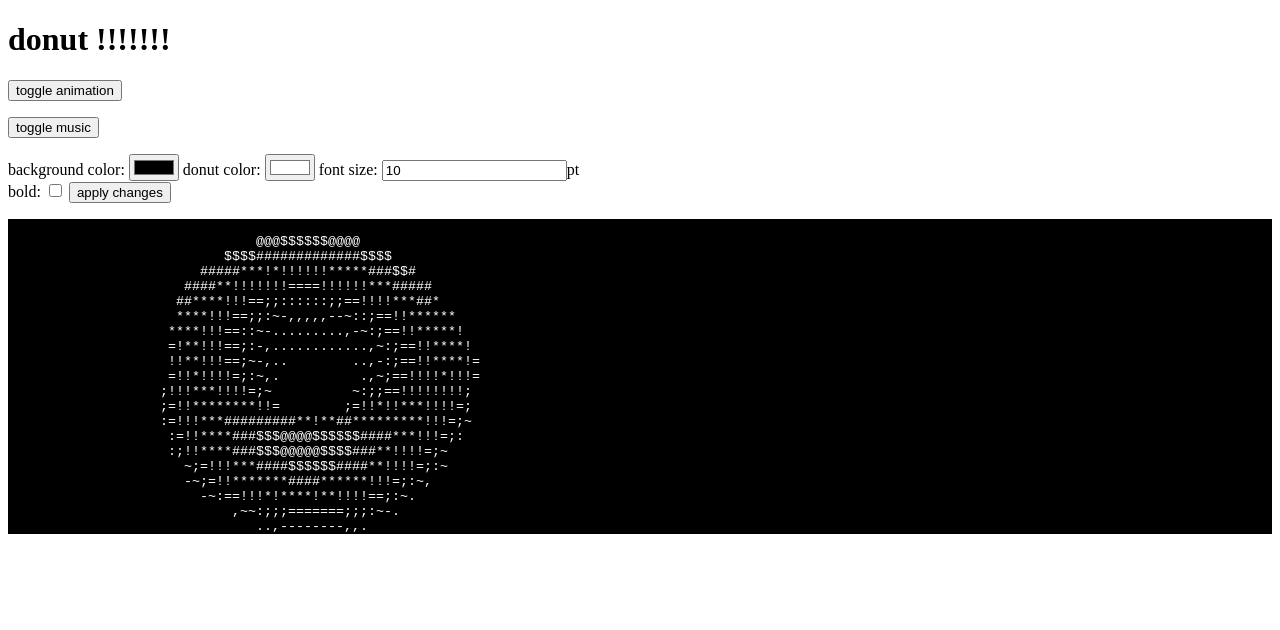
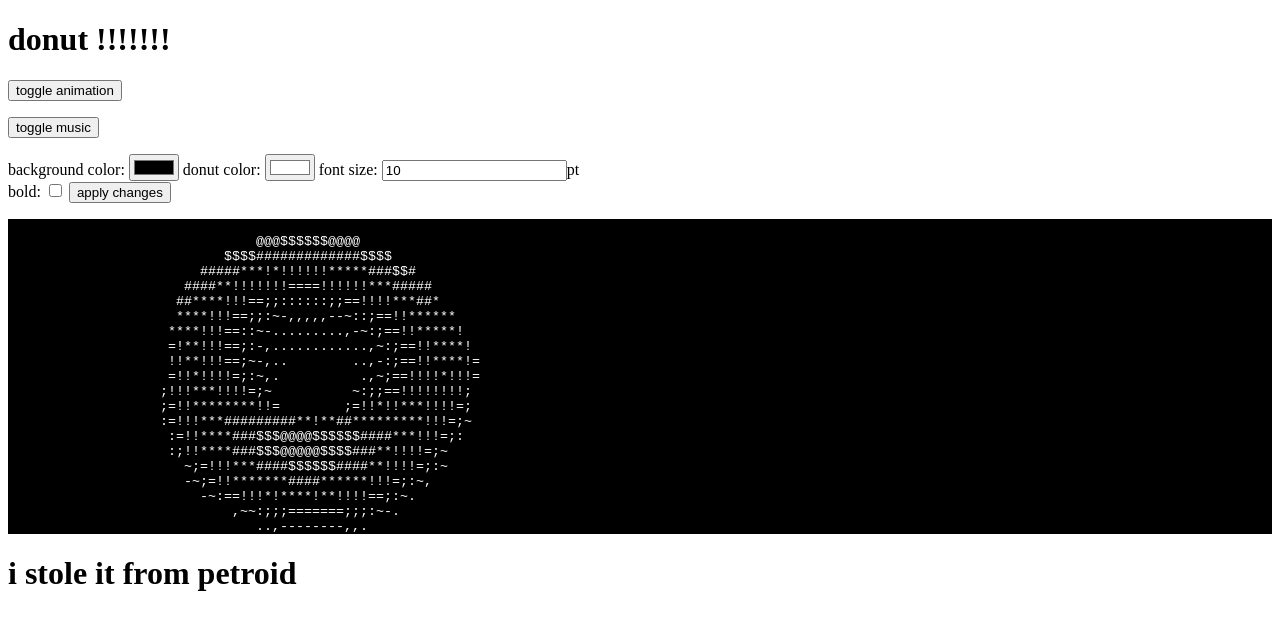
Before and after one commit to RealAstr4x/donut, a plain HTML site: page donut.html in a window 1280 px wide. Drawn offline with Linux system fonts and the light colour scheme.

Commit message:
donut.html

```diff
--- a/donut.html
+++ b/donut.html
@@ -69,6 +69,6 @@ function toggleMusic() {
     }
 }
 </script>
-
+<h1>i stole it from petroid</h1>
 </body>
 </html>
```
